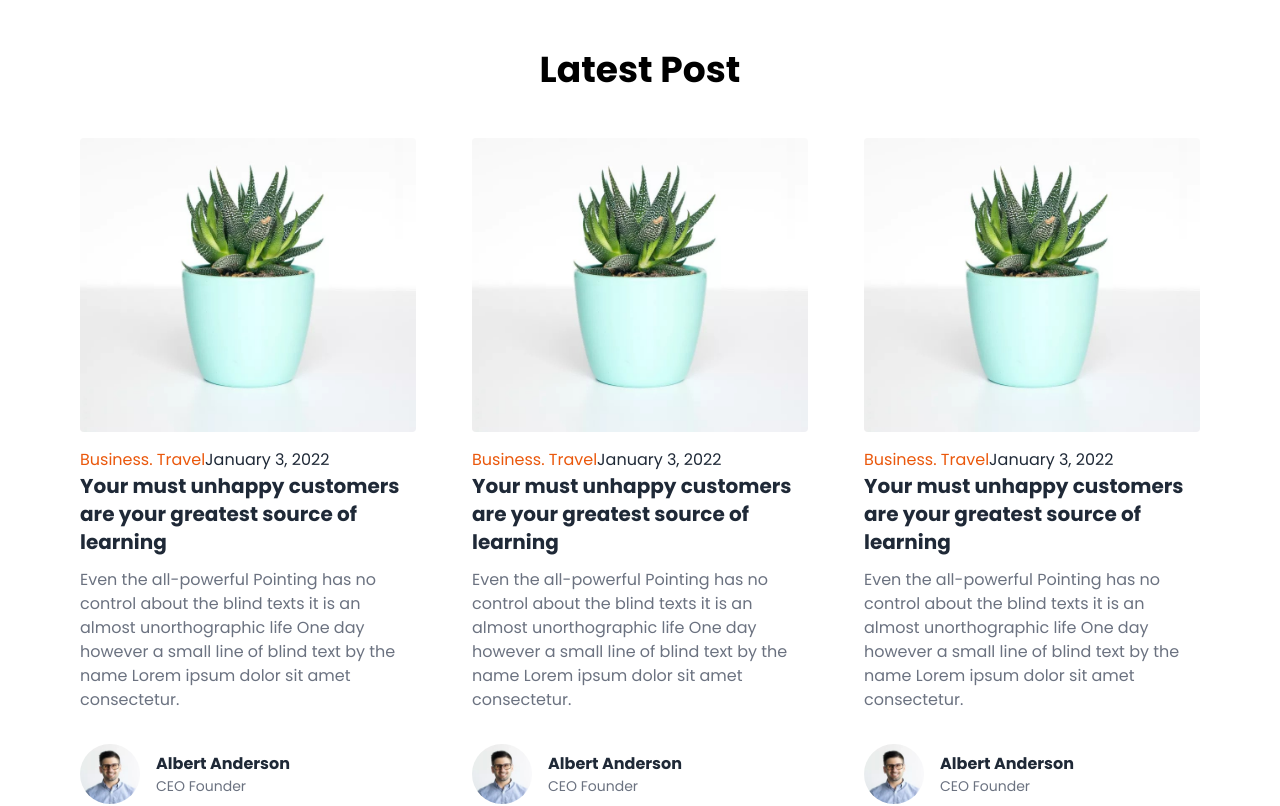
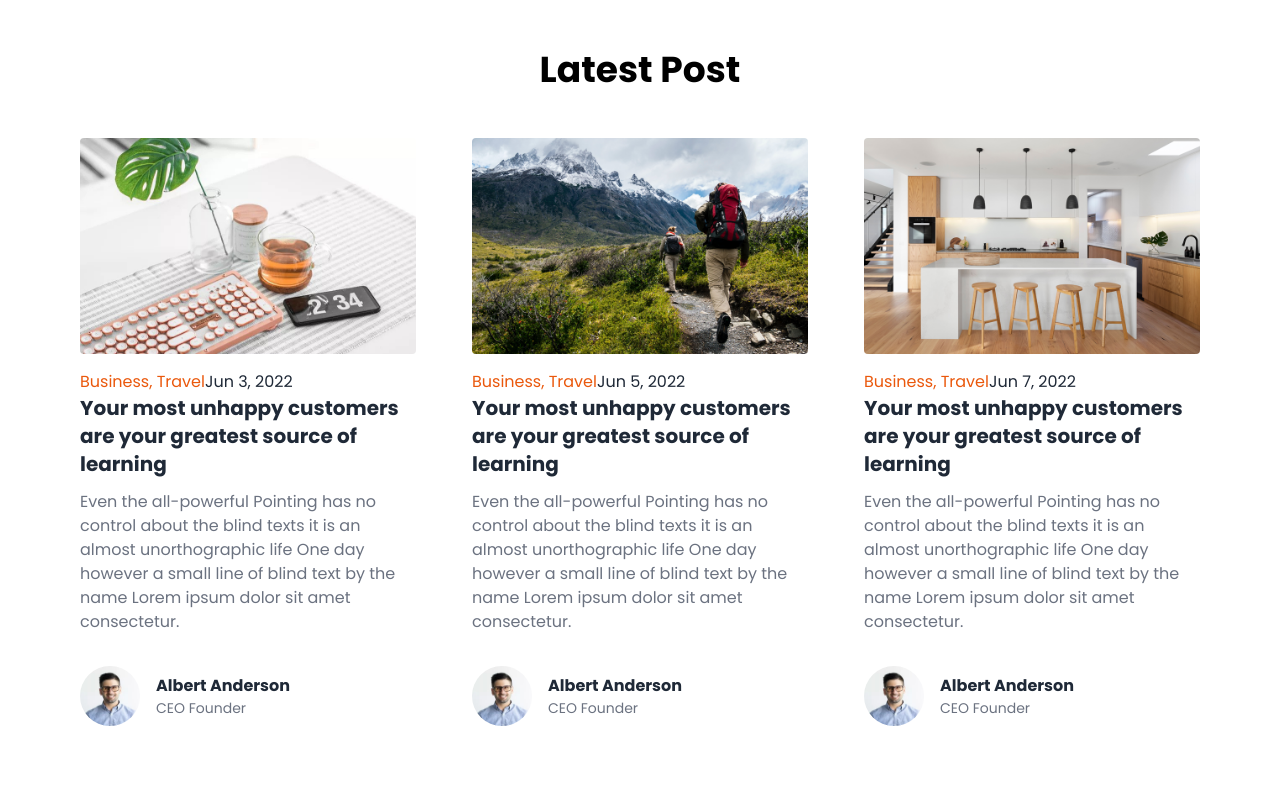
Before and after one commit to Rauf-pro/blogwithnextjs, a Next.js app: page / in a window 1280 px wide. Shown: the part 900-1706 px from the top of the page. Built offline with nearby package versions, Linux system fonts and the light colour scheme.

Commit message:
display fetch data

```diff
--- a/components/Section2.js
+++ b/components/Section2.js
@@ -1,4 +1,4 @@
-"use client"
+
 import Image from "next/image";
 import Link from "next/link";
 import Author from "./_child/Author";
@@ -8,7 +8,8 @@ export default function Section2() {
 
   const {data, isLoading, isError} = fetcher('api/posts')
 
-  if(data)console.log(data)
+  if(isLoading) return <div>Loading...</div>
+  if(isError) return <div>Error</div>
 
   return (
     <section className="container mx-auto md:px-20 py-10">
@@ -16,24 +17,24 @@ export default function Section2() {
 
       {/*grid columns*/}
       <div className="grid md:grid-cols-2 lg:grid-cols-3 gap-14">
-        {Post()}
-        {Post()}
-        {Post()}
-        {Post()}
-        {Post()}
-        {Post()}
+        {
+          data.map((value, index) =>(
+            <Post data={value} key={index}></Post>
+          ))
+        }
       </div>
     </section>
   );
 }
 
-function Post() {
+function Post({data}) {
+  const {id, title, category,img, published, author} = data;
   return (
     <div className="item">
       <div className="images">
         <Link href={"/"}>
           <Image
-            src={"/images/img1.jpg"}
+            src={img || "/"}
             width={500}
             height={350}
             className="rounded"
@@ -44,10 +45,10 @@ function Post() {
       <div className="info flex justify-center flex-col py-4">
         <div className="cat">
           <Link href={"/"} className="text-orange-600 hover:text-orange-700">
-            Business. Travel
+            {category || "Unknown"}
           </Link>
           <Link href={"/"} className="text-gray-800 hover:text-gray-600">
-            January 3, 2022
+            {published || "Unknown"}
           </Link>
         </div>
         <div className="title">
@@ -55,7 +56,7 @@ function Post() {
             className="text-xl  font-bold text-gray-800 hover:text-gray-600"
             href={"/"}
           >
-            Your must unhappy customers are your greatest source of learning
+            {title || "Title"}
           </Link>
         </div>
         <p className="text-gray-500 py-3">
@@ -63,7 +64,7 @@ function Post() {
           is an almost unorthographic life One day however a small line of blind
           text by the name Lorem ipsum dolor sit amet consectetur.
         </p>
-        <Author />
+        {author ? <Author/> : <></>}
       </div>
     </div>
   );
```
